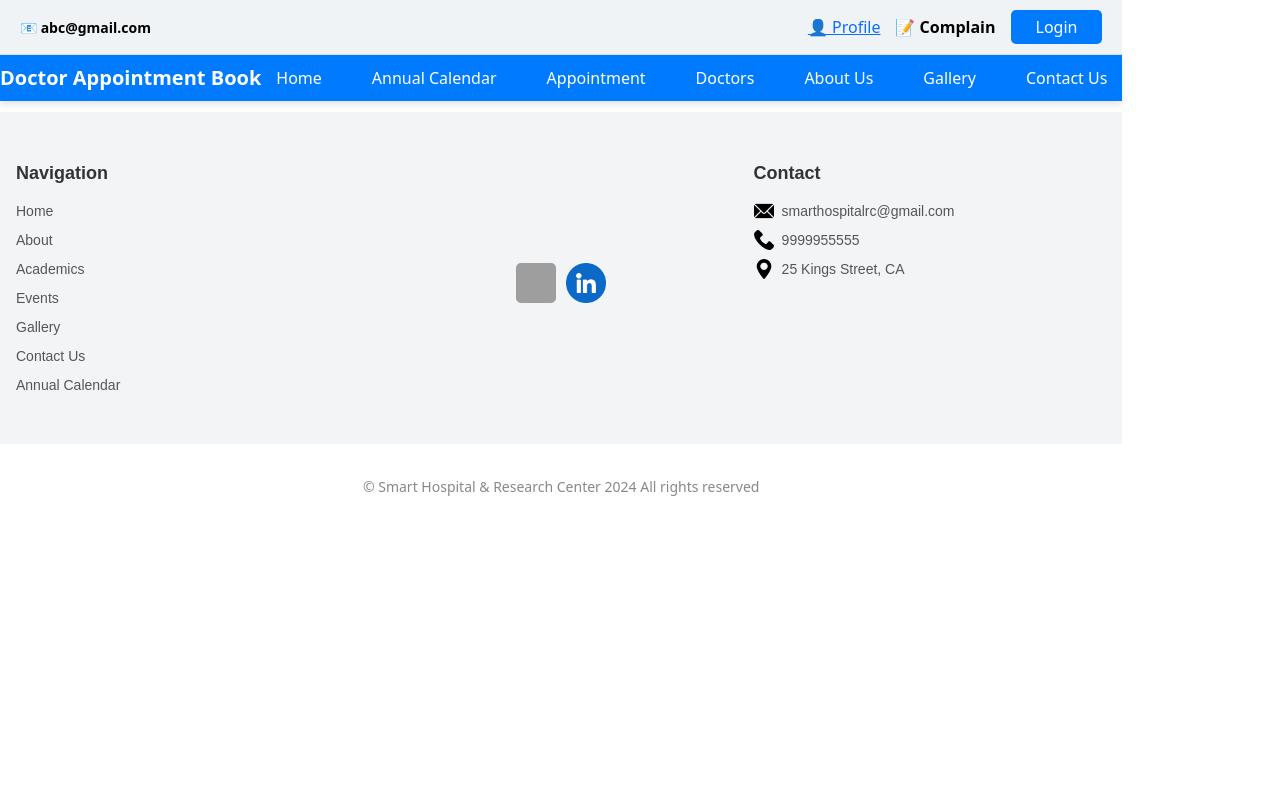
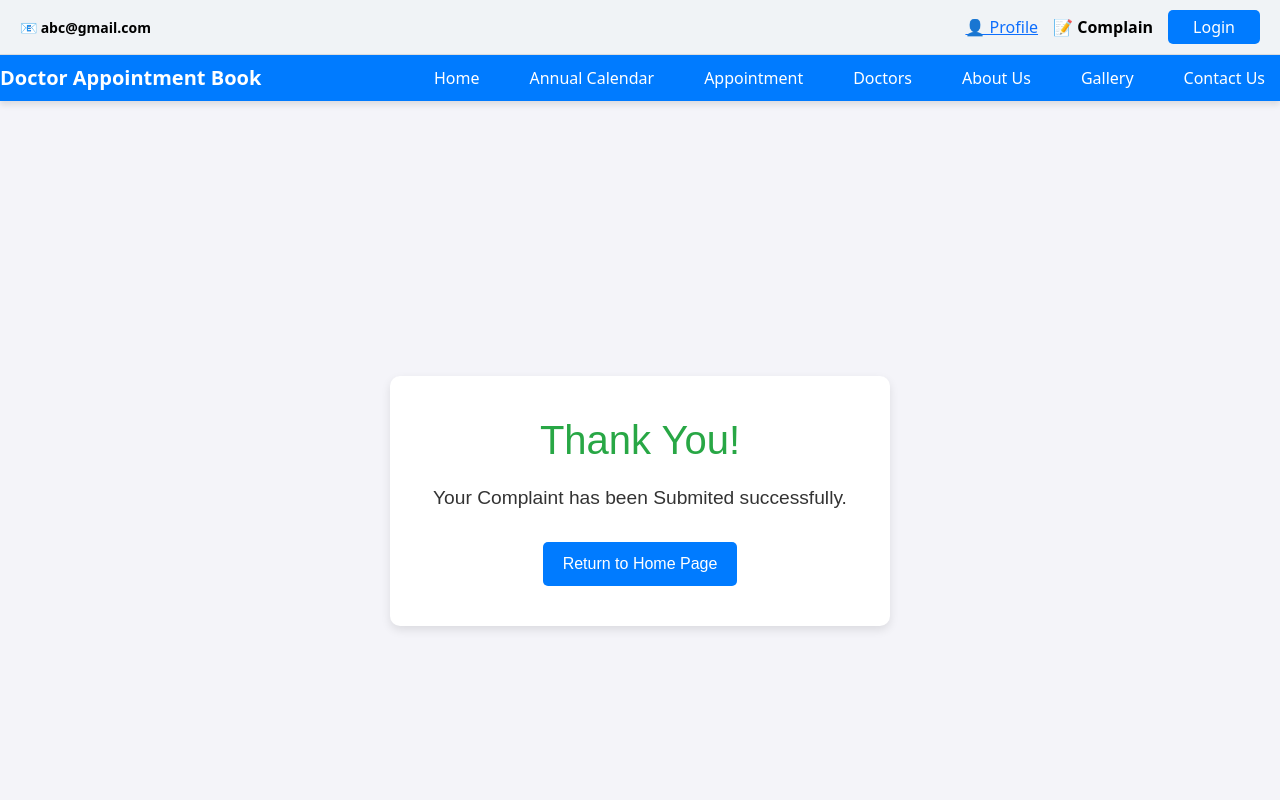
Before and after one commit to md-ahmad-raza/React-Project, a React (Vite) app in the folder front-end/: page /complainSuccess in a window 1280 px wide. Shown: the top 800 px of the page. Built offline with nearby package versions, Linux system fonts and the light colour scheme; grey boxes are pictures that could not be loaded.

Commit message:
14th push

```diff
--- a/front-end/src/App.jsx
+++ b/front-end/src/App.jsx
@@ -1,5 +1,10 @@
-import { BrowserRouter as Router, Routes, Route } from "react-router-dom";
-//Front End Router
+import {
+  BrowserRouter as Router,
+  Routes,
+  Route,
+  useLocation,
+} from "react-router-dom";
+// Front End Router
 import Header from "./Components/Component/Header";
 import Navbar from "./Components/Component/Navbar";
 import Footer from "./Components/Component/Footer";
@@ -16,6 +21,8 @@ import Complain from "./Components/Pages/Complain";
 import Profile from "./Components/Pages/Profile";
 import Logout from "./Components/Pages/Logout";
 import EditProfile from "./Components/Pages/EditProfile";
+import AppointmentSuccess from "./Components/Pages/AppointmentSuccess";
+import ComplainSuccess from "./Components/Pages/ComplainSuccess";
 // Admin Panel Routes
 import AdminPanel from "./Components/AdminPanel/AdminPanel";
 import AllPatients from "./Components/AdminPanel/AllPatients";
@@ -23,12 +30,35 @@ import NewPatients from "./Components/AdminPanel/NewPatients";
 import AddDoctors from "./Components/AdminPanel/AddDoctors";
 import EditDoctors from "./Components/AdminPanel/EditDoctors";
 
+
 function App() {
   return (
     <Router>
+      <MainLayout />
+    </Router>
+  );
+}
+
+function MainLayout() {
+  const location = useLocation();
+
+  // Define routes where Header and Navbar should NOT be displayed
+  const adminRoutes = [
+    "/adminPanel",
+    "/allPatients",
+    "/newPatients",
+    "/addDoctors",
+    "/editDoctors",
+  ];
+
+  const isAdminRoute = adminRoutes.includes(location.pathname);
+
+  return (
     <div className='App'>
-        <Header />
-        <Navbar />
+      {/* Render Header and Navbar only if not in admin routes */}
+      {!isAdminRoute && <Header />}
+      {!isAdminRoute && <Navbar />}
+
       <Routes>
         {/* Front End Routes */}
         <Route path='/' element={<Home />} />
@@ -45,6 +75,8 @@ function App() {
         <Route path='/profile' element={<Profile />} />
         <Route path='/logout' element={<Logout />} />
         <Route path='/editProfile' element={<EditProfile />} />
+        <Route path='/appointmentSuccess' element={<AppointmentSuccess />} />
+        <Route path='/complainSuccess' element={<ComplainSuccess />} />
         {/* AdminPanel Routes */}
         <Route path='/adminPanel' element={<AdminPanel />} />
         <Route path='/allPatients' element={<AllPatients />} />
@@ -52,13 +84,10 @@ function App() {
         <Route path='/addDoctors' element={<AddDoctors />} />
         <Route path='/editDoctors' element={<EditDoctors />} />
       </Routes>
-        <Footer />
+
+      {/* Render Footer only if not in admin routes */}
+      {!isAdminRoute && <Footer />}
     </div>
-    </Router>
-
-
-
-
   );
 }
 
--- a/front-end/src/Components/AdminPanel/AdminPanel.jsx
+++ b/front-end/src/Components/AdminPanel/AdminPanel.jsx
@@ -22,13 +22,10 @@ const AdminPanel = () => {
               <Link to='/addDoctors'>Add Doctors</Link>
             </li>
             <li>
-              <a href='/editDoctors'>EditDoctors</a>
+              <a href='/Complain box'>Show Complaints</a>
             </li>
             <li>
-              <a href='/ShowComplainServlet'>Show Complaints</a>
-            </li>
-            <li>
-              <a href='/AdminLogOutServlet' className='logout-btn'>
+              <a href='/login' className='logout-btn'>
                 LogOut
               </a>
             </li>
--- a/front-end/src/Components/AdminStyle/AdminPanel.css
+++ b/front-end/src/Components/AdminStyle/AdminPanel.css
@@ -1,5 +1,5 @@
-body {
-  font-family: 'Arial', sans-serif;
+admin-panel-body {
+  font-family: "Arial", sans-serif;
   background-color: #f0f2f5;
   margin: 0;
   padding: 0;
--- a/front-end/src/Components/Pages/Appointment.jsx
+++ b/front-end/src/Components/Pages/Appointment.jsx
@@ -1,7 +1,10 @@
 import { useState } from "react";
+import { useNavigate } from "react-router-dom"; // Import useNavigate
 import "../Style/Appointment.css";
 
 const BookAppointment = () => {
+  const navigate = useNavigate(); // Initialize useNavigate
+
   const [formData, setFormData] = useState({
     reason: "",
     name: "",
@@ -10,6 +13,7 @@ const BookAppointment = () => {
     date: "",
     time: "",
   });
+
   const [message, setMessage] = useState("");
 
   const handleChange = (e) => {
@@ -19,8 +23,14 @@ const BookAppointment = () => {
   const handleSubmit = (e) => {
     e.preventDefault();
     const { reason, name, email, phone, date, time } = formData;
+
     if (reason && name && email && phone && date && time) {
       setMessage("Appointment Booked Successfully!");
+
+      // Redirect to success page after 1 second
+      setTimeout(() => {
+        navigate("/AppointmentSuccess");
+      }, 1000);
     } else {
       setMessage("Please fill in all fields.");
     }
--- /dev/null
+++ b/front-end/src/Components/Pages/AppointmentSuccess.jsx
@@ -0,0 +1,16 @@
+import React from "react";
+import "../Style/AppointmentSuccess.css"; // Import CSS file
+
+const AppointmentSucess = () => {
+  return (
+    <div className='thankyou-body'>
+      <div className='thank-you-container'>
+        <h1>Thank You!</h1>
+        <p>Your Appointment has been Booked successfully.</p>
+        <a href='/'>Return to Home Page</a>
+      </div>
+    </div>
+  );
+};
+
+export default AppointmentSucess;
--- a/front-end/src/Components/Pages/Complain.jsx
+++ b/front-end/src/Components/Pages/Complain.jsx
@@ -1,27 +1,67 @@
-
+import { useState } from "react";
+import { useNavigate } from "react-router-dom"; // Import useNavigate
 import "../Style/Complain.css";
 
 const ComplaintPage = () => {
+  const navigate = useNavigate(); // Initialize useNavigate
+  const [formData, setFormData] = useState({
+    patientName: "",
+    description: "",
+    department: "General Medicine",
+    date: "",
+  });
+
+  const handleChange = (e) => {
+    setFormData({ ...formData, [e.target.id]: e.target.value });
+  };
+
+  const handleSubmit = (e) => {
+    e.preventDefault();
+    const { patientName, description, department, date } = formData;
+
+    if (patientName && description && department && date) {
+      // Redirect to success page after form submission
+      navigate("/ComplainSuccess");
+    } else {
+      alert("Please fill in all fields.");
+    }
+  };
+
   return (
-    <div className="complaint-page">
-      <div className="form-container">
-        <h2 className="form-title">Complaint Management</h2>
-        <form className="complaint-form">
-          <div className="form-group">
-            <label htmlFor="complaintId">Complaint ID</label>
-            <input type="text" id="complaintId" placeholder="Enter complaint ID" disabled />
+    <div className='complaint-page'>
+      <div className='form-container'>
+        <h2 className='form-title'>Complaint Management</h2>
+        <form className='complaint-form' onSubmit={handleSubmit}>
+          <div className='form-group'>
+            <label htmlFor='complaintId'>Complaint ID</label>
+            <input
+              type='text'
+              id='complaintId'
+              placeholder='Enter complaint ID'
+              disabled
+            />
           </div>
-          <div className="form-group">
-            <label htmlFor="patientName">Patient Name</label>
-            <input type="text" id="patientName" placeholder="Enter patient name" />
+          <div className='form-group'>
+            <label htmlFor='patientName'>Patient Name</label>
+            <input
+              type='text'
+              id='patientName'
+              placeholder='Enter patient name'
+              onChange={handleChange}
+            />
           </div>
-          <div className="form-group">
-            <label htmlFor="description">Description</label>
-            <textarea id="description" placeholder="Enter complaint description" rows="4"></textarea>
+          <div className='form-group'>
+            <label htmlFor='description'>Description</label>
+            <textarea
+              id='description'
+              placeholder='Enter complaint description'
+              rows='4'
+              onChange={handleChange}
+            ></textarea>
           </div>
-          <div className="form-group">
-            <label htmlFor="department">Department</label>
-            <select id="department">
+          <div className='form-group'>
+            <label htmlFor='department'>Department</label>
+            <select id='department' onChange={handleChange}>
               <option>General Medicine</option>
               <option>Cardiology</option>
               <option>Orthopedics</option>
@@ -29,17 +69,28 @@ const ComplaintPage = () => {
               <option>Dental</option>
             </select>
           </div>
-          <div className="form-group">
-            <label htmlFor="date">Date</label>
-            <input type="date" id="date" />
+          <div className='form-group'>
+            <label htmlFor='date'>Date</label>
+            <input type='date' id='date' onChange={handleChange} />
           </div>
 
-          <div className="form-buttons">
-          <button type='reset' className='reset-btn'>
+          <div className='form-buttons'>
+            <button
+              type='reset'
+              className='reset-btn'
+              onClick={() =>
+                setFormData({
+                  patientName: "",
+                  description: "",
+                  department: "General Medicine",
+                  date: "",
+                })
+              }
+            >
               Clear
             </button>
             <button type='submit' className='submit-btn'>
-              Login
+              Submit
             </button>
           </div>
         </form>
--- /dev/null
+++ b/front-end/src/Components/Pages/ComplainSuccess.jsx
@@ -0,0 +1,16 @@
+import React from "react";
+import "../Style/ComplainSucess.css"; // Import CSS file
+
+const ComplainSuccess = () => {
+  return (
+    <div className='thankyou-body'>
+      <div className='thank-you-container'>
+        <h1>Thank You!</h1>
+        <p>Your Complaint has been Submited successfully.</p>
+        <a href='/'>Return to Home Page</a>
+      </div>
+    </div>
+  );
+};
+
+export default ComplainSuccess;
--- /dev/null
+++ b/front-end/src/Components/Style/AppointmentSuccess.css
@@ -0,0 +1,47 @@
+.thankyou-body {
+  font-family: Arial, sans-serif;
+  background-color: #f4f4f9;
+  margin: 0;
+  padding: 0;
+  display: flex;
+  justify-content: center;
+  align-items: center;
+  height: 100vh;
+}
+
+.thank-you-container {
+  background: white;
+  padding: 40px;
+  border-radius: 10px;
+  box-shadow: 0 4px 10px rgba(0, 0, 0, 0.1);
+  text-align: center;
+  max-width: 500px;
+  width: 100%;
+}
+
+.thank-you-container h1 {
+  color: #28a745;
+  font-size: 2.5rem;
+  margin-bottom: 20px;
+}
+
+.thank-you-container p {
+  font-size: 1.2rem;
+  color: #333;
+  margin-bottom: 30px;
+}
+
+.thank-you-container a {
+  display: inline-block;
+  padding: 10px 20px;
+  background-color: #007bff;
+  color: white;
+  text-decoration: none;
+  border-radius: 5px;
+  font-size: 1rem;
+  transition: background-color 0.3s ease;
+}
+
+.thank-you-container a:hover {
+  background-color: #0056b3;
+}
--- /dev/null
+++ b/front-end/src/Components/Style/ComplainSucess.css
@@ -0,0 +1,47 @@
+.thankyou-body {
+  font-family: Arial, sans-serif;
+  background-color: #f4f4f9;
+  margin: 0;
+  padding: 0;
+  display: flex;
+  justify-content: center;
+  align-items: center;
+  height: 100vh;
+}
+
+.thank-you-container {
+  background: white;
+  padding: 40px;
+  border-radius: 10px;
+  box-shadow: 0 4px 10px rgba(0, 0, 0, 0.1);
+  text-align: center;
+  max-width: 500px;
+  width: 100%;
+}
+
+.thank-you-container h1 {
+  color: #28a745;
+  font-size: 2.5rem;
+  margin-bottom: 20px;
+}
+
+.thank-you-container p {
+  font-size: 1.2rem;
+  color: #333;
+  margin-bottom: 30px;
+}
+
+.thank-you-container a {
+  display: inline-block;
+  padding: 10px 20px;
+  background-color: #007bff;
+  color: white;
+  text-decoration: none;
+  border-radius: 5px;
+  font-size: 1rem;
+  transition: background-color 0.3s ease;
+}
+
+.thank-you-container a:hover {
+  background-color: #0056b3;
+}
```
Lines whose indentation alone changed are shown as unchanged.
